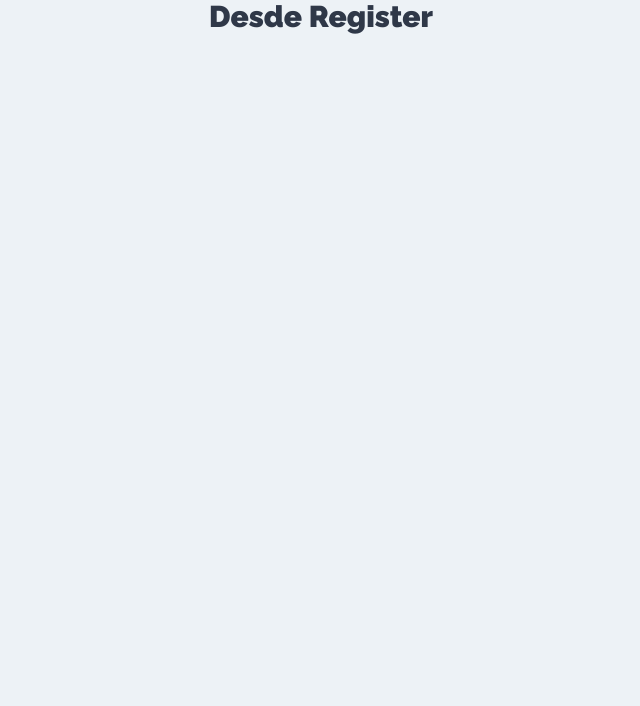
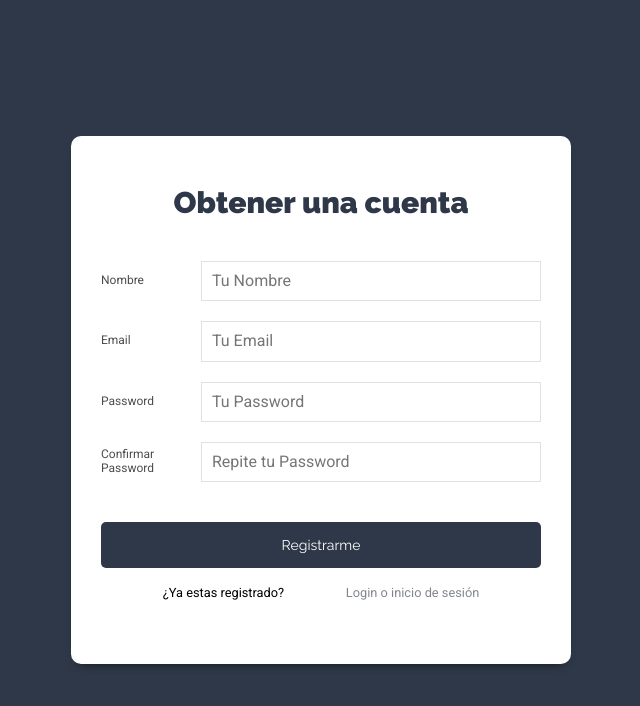
Before and after one commit to nancyh-code/MERNTASK-cliente, a React (Create React App) app: page /register in a window 1280 px wide. Shown: the top 706 px of the page, without its empty margins (319-959 px from the left). Built offline with nearby package versions, Linux system fonts and the light colour scheme.

Commit message:
construcción de login y register con estilos

```diff
--- a/src/components/auth/Login.js
+++ b/src/components/auth/Login.js
@@ -1,7 +1,71 @@
-import React from "react";
+import React, { useState } from "react";
+import { Link } from "react-router-dom";
 
 const Login = () => {
-  return <h1>Desde Login</h1>;
+  const [usuario, setUsuario] = useState({
+    email: "",
+    password: "",
+  });
+
+  const { email, password } = usuario;
+
+  const onChange = (e) => {
+    setUsuario({
+      ...usuario,
+      [e.target.name]: e.target.value,
+    });
+  };
+
+  const onSubmit = (e) => {
+    e.preventDefault();
+
+    //Validar que no haya campos vacíos
+  };
+
+  return (
+    <div className="form-usuario">
+      <div className="contenedor-form sombra-dark">
+        <h1>Iniciar Sesión</h1>
+        <form onSubmit={onSubmit}>
+          <div className="campo-form">
+            <label htmlFor="email">Email</label>
+            <input
+              type="email"
+              id="email"
+              name="email"
+              placeholder="Tu Email"
+              value={email}
+              onChange={onChange}
+            />
+          </div>
+          <div className="campo-form">
+            <label htmlFor="password">Password</label>
+            <input
+              type="password"
+              id="password"
+              name="password"
+              placeholder="Tu Password"
+              value={password}
+              onChange={onChange}
+            />
+          </div>
+          <div className="campo-form">
+            <input
+              type="submit"
+              className="btn btn-primario btn-block"
+              value="Iniciar Sesión"
+            />
+          </div>
+        </form>
+        <small className="form-link">
+          <p>¿No tienes cuenta?</p>
+          <Link to={"/register"} className="enlace-cuenta">
+            Regístrate
+          </Link>
+        </small>
+      </div>
+    </div>
+  );
 };
 
 export default Login;
--- a/src/components/auth/Register.js
+++ b/src/components/auth/Register.js
@@ -1,7 +1,101 @@
-import React from "react";
+import React, { useState } from "react";
+import { Link } from "react-router-dom";
 
 const Register = () => {
-  return <h1>Desde Register</h1>;
+  const [usuario, setUsuario] = useState({
+    nombre: "",
+    email: "",
+    password: "",
+    confirmar: "",
+  });
+
+  const { nombre, email, password, confirmar } = usuario;
+
+  const onChange = (e) => {
+    setUsuario({
+      ...usuario,
+      [e.target.name]: e.target.value,
+    });
+  };
+
+  const onSubmit = (e) => {
+    e.preventDefault();
+
+    //Validar que no haya campos vacios
+
+    //Password mínimo 6 caracteres un
+
+    //Los 2 password deben ser iguales
+
+    //Pasarlo al action
+  };
+
+  return (
+    <div className="form-usuario">
+      <div className="contenedor-form sombra-dark">
+        <h1>Obtener una cuenta</h1>
+        <form onSubmit={onSubmit}>
+          <div className="campo-form">
+            <label htmlFor="nombre">Nombre</label>
+            <input
+              type="text"
+              id="nombre"
+              name="nombre"
+              placeholder="Tu Nombre"
+              value={nombre}
+              onChange={onChange}
+            />
+          </div>
+          <div className="campo-form">
+            <label htmlFor="email">Email</label>
+            <input
+              type="email"
+              id="email"
+              name="email"
+              value={email}
+              placeholder="Tu Email"
+              onChange={onChange}
+            />
+          </div>
+          <div className="campo-form">
+            <label htmlFor="password">Password</label>
+            <input
+              type="password"
+              id="password"
+              name="password"
+              placeholder="Tu Password"
+              value={password}
+              onChange={onChange}
+            />
+          </div>
+          <div className="campo-form">
+            <label htmlFor="confirmar">Confirmar Password</label>
+            <input
+              type="password"
+              id="confirmar"
+              name="confirmar"
+              placeholder="Repite tu Password"
+              value={confirmar}
+              onChange={onChange}
+            />
+          </div>
+          <div className="campo-form">
+            <input
+              type="submit"
+              className="btn btn-primario btn-block"
+              value="Registrarme"
+            />
+          </div>
+        </form>
+        <small className="form-link">
+          <p>¿Ya estas registrado?</p>
+          <Link to={"/"} className="enlace-cuenta">
+            Login o inicio de sesión
+          </Link>
+        </small>
+      </div>
+    </div>
+  );
 };
 
 export default Register;
--- a/src/index.css
+++ b/src/index.css
@@ -290,6 +290,12 @@
   align-items: center;
   justify-content: center;
 }
+.form-link {
+  display: flex;
+  align-items: center;
+  justify-content: space-evenly;
+  margin-top: 0.5rem;
+}
 
 .contenedor-form {
   padding: 5rem 3rem;
@@ -310,6 +316,8 @@
 .campo-form label {
   flex: 0 0 100px;
   font-family: var(--textFont);
+  font-size: 12px;
+  opacity: 0.7;
 }
 .campo-form input[type="password"],
 .campo-form input[type="email"],
@@ -321,9 +329,13 @@
 }
 
 .enlace-cuenta {
-  margin-top: 2rem;
+  /* //margin-top: 2rem; */
   display: block;
-  opacity: 0.7;
+  opacity: 0.6;
+}
+.enlace-cuenta:hover {
+  /* //margin-top: 2rem; */
+  color: #598df5;
 }
 
 /* ALERTAS */
```
